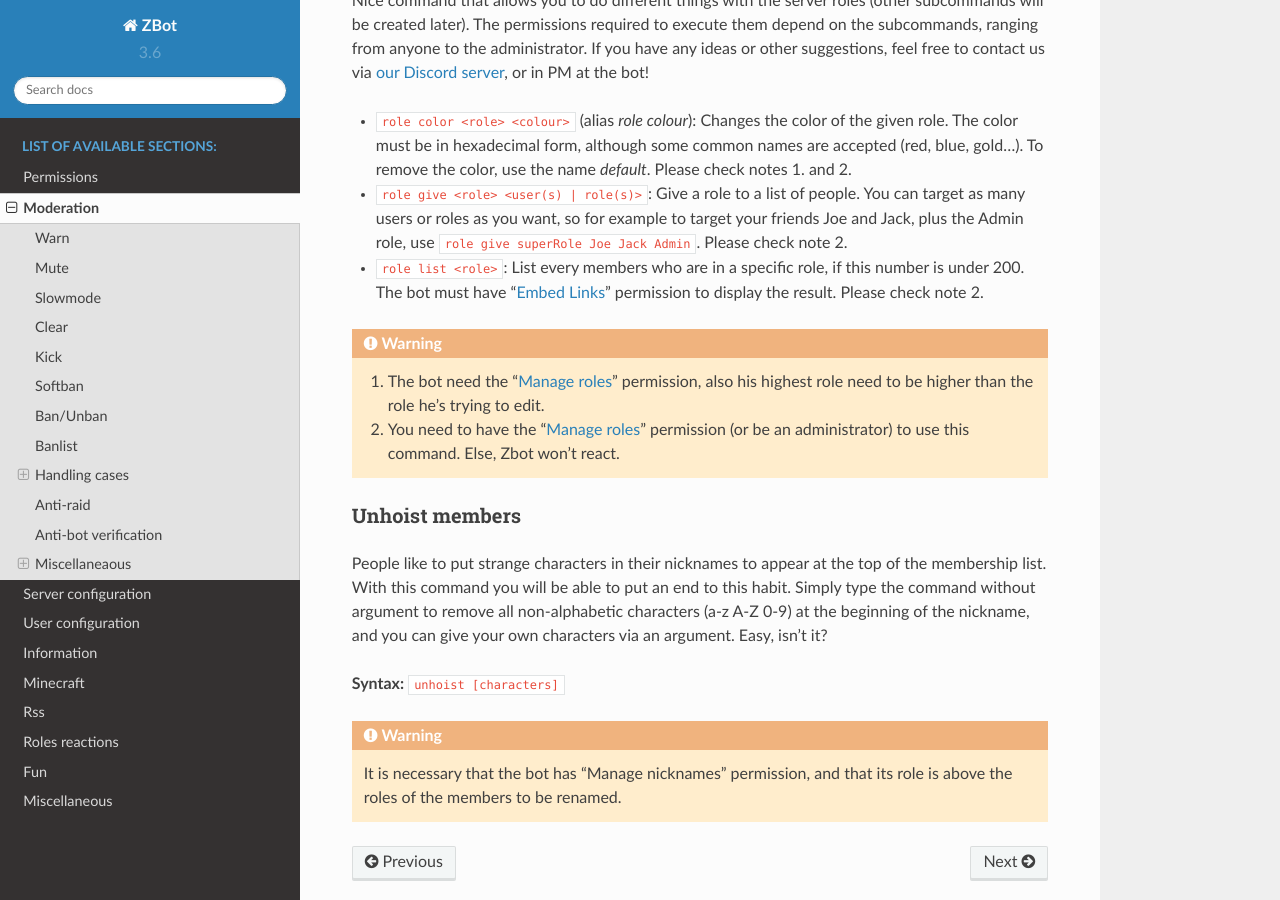
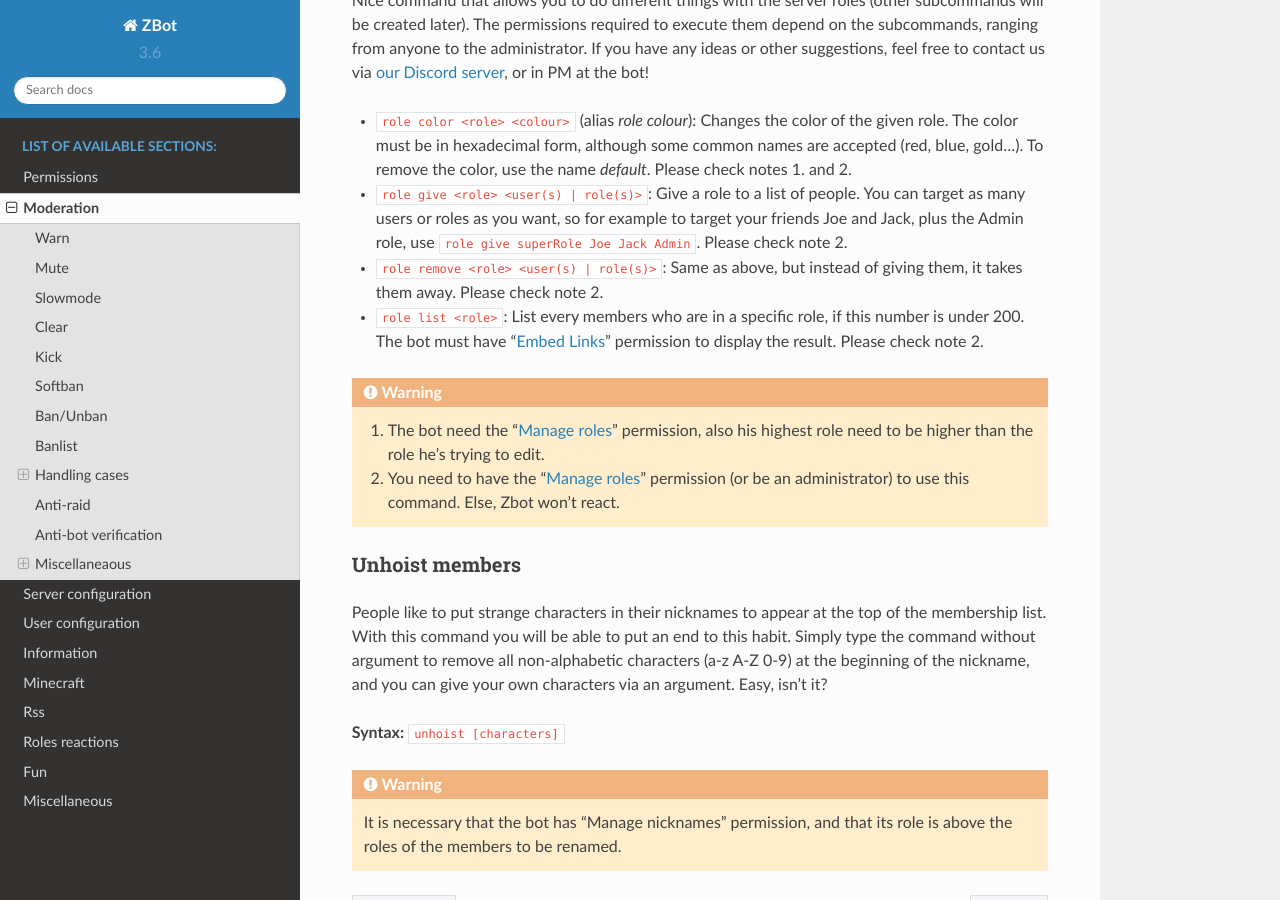
Before and after one commit to Axobot-org/Axobot, a Sphinx documentation site: the page built from docs/moderator.rst, in a window 1280 px wide and 900 px high, scrolled down 7175 px. Built offline with Sphinx 7.4.7 and the Read the Docs theme 2.0.0, drawn with Linux system fonts in a browser that asks for light colours.

Commit message:
[add] doc for `role remove`

```diff
--- a/docs/moderator.rst
+++ b/docs/moderator.rst
@@ -236,6 +236,8 @@
 
 * :code:`role give <role> <user(s) | role(s)>`: Give a role to a list of people. You can target as many users or roles as you want, so for example to target your friends Joe and Jack, plus the Admin role, use :code:`role give superRole Joe Jack Admin`. Please check note 2.
 
+* :code:`role remove <role> <user(s) | role(s)>`: Same as above, but instead of giving them, it takes them away. Please check note 2.
+
 * :code:`role list <role>`: List every members who are in a specific role, if this number is under 200. The bot must have "`Embed Links <perms.html#embed-links>`_" permission to display the result. Please check note 2.
 
 
```
